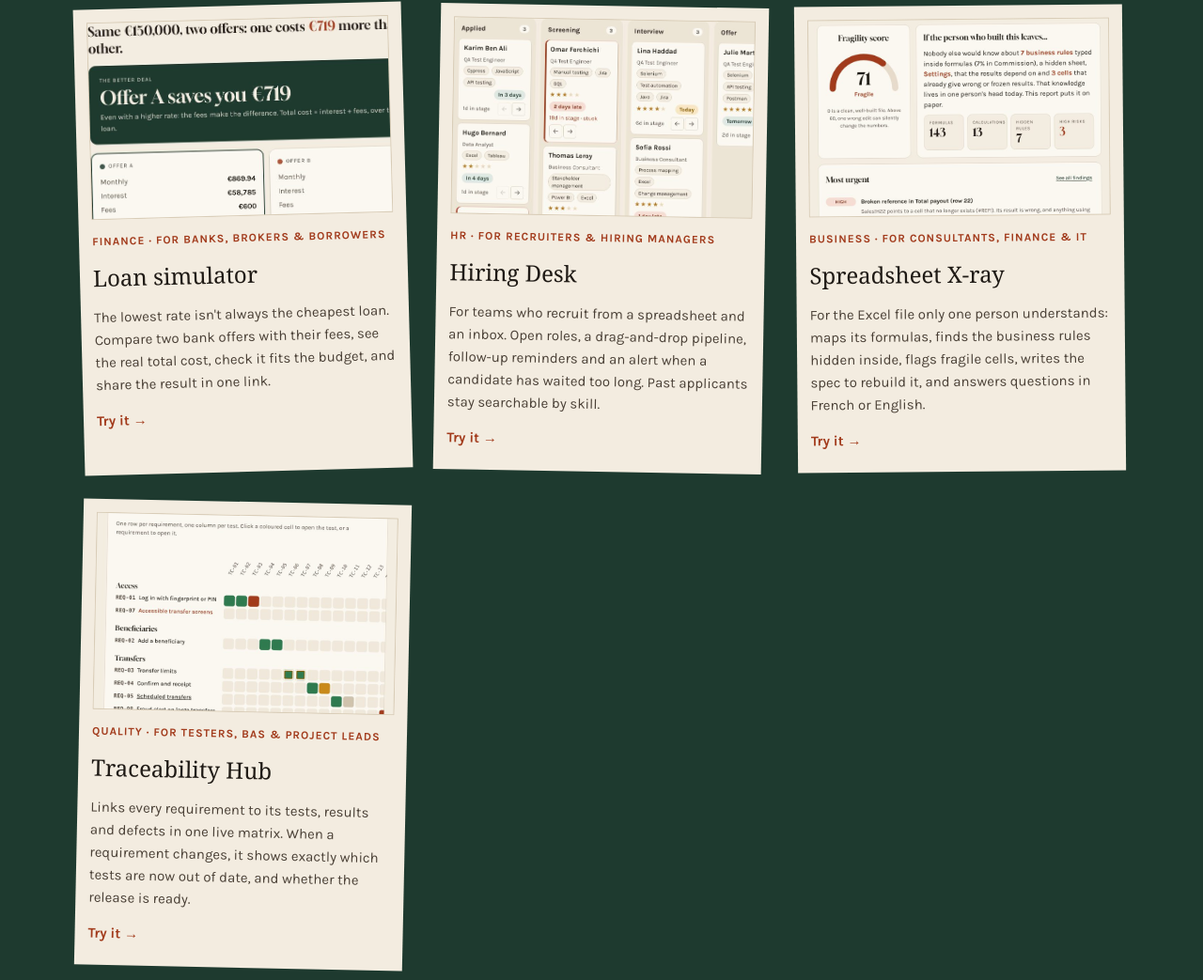
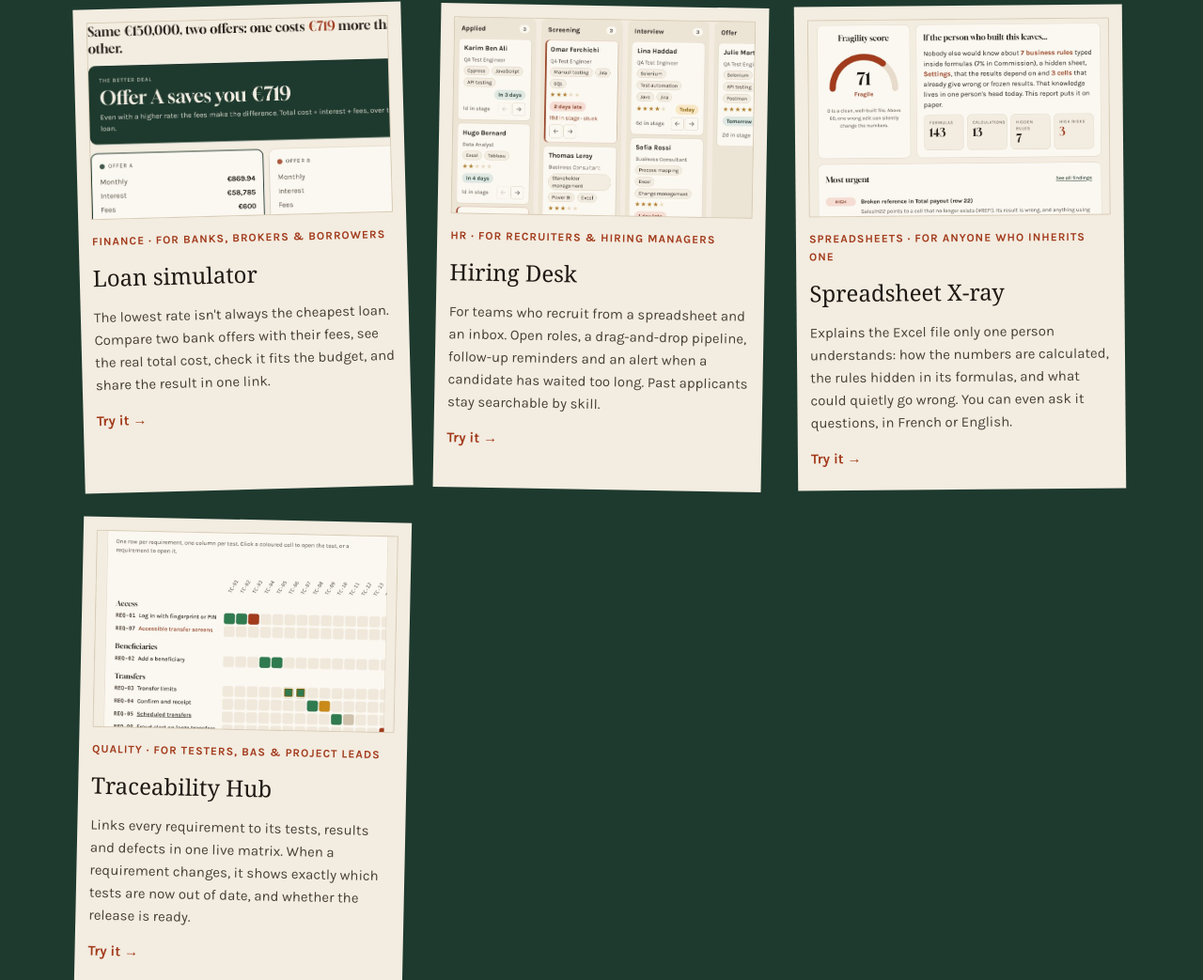
Before and after one commit to Nawres-Skhairia/portfolio, a plain HTML site: page index.html in a window 1280 px wide. Shown: the part 988-2031 px from the top of the page at 94% size. Drawn offline with Linux system fonts and the light colour scheme; a web font is replaced by a local one.

Commit message:
Softer, clearer Spreadsheet X-ray description
Co-Authored-By: Claude Opus 5.5 <noreply@anthropic.com>
Claude-Session: https://claude.ai/code/session_01SrSmsb4nB8mY7TBgMaUMDs

```diff
--- a/index.html
+++ b/index.html
@@ -64,9 +64,9 @@
           </a>
           <a class="card card-link" href="/projects/spreadsheet-xray/">
             <img class="shot-img" src="/assets/thumbs/spreadsheet-xray.jpg" alt="" width="840" height="546" loading="lazy">
-            <span class="for">Business · For consultants, finance &amp; IT</span>
+            <span class="for">Spreadsheets · For anyone who inherits one</span>
             <h3>Spreadsheet X-ray</h3>
-            <p>For the Excel file only one person understands: maps its formulas, finds the business rules hidden inside, flags fragile cells, writes the spec to rebuild it, and answers questions in French or English.</p>
+            <p>Explains the Excel file only one person understands: how the numbers are calculated, the rules hidden in its formulas, and what could quietly go wrong. You can even ask it questions, in French or English.</p>
             <span class="card-cta">Try it →</span>
           </a>
           <a class="card card-link" href="/projects/traceability-hub/">
```
Also changed, not shown: projects/spreadsheet-xray/index.html (+1 -1 lines).
